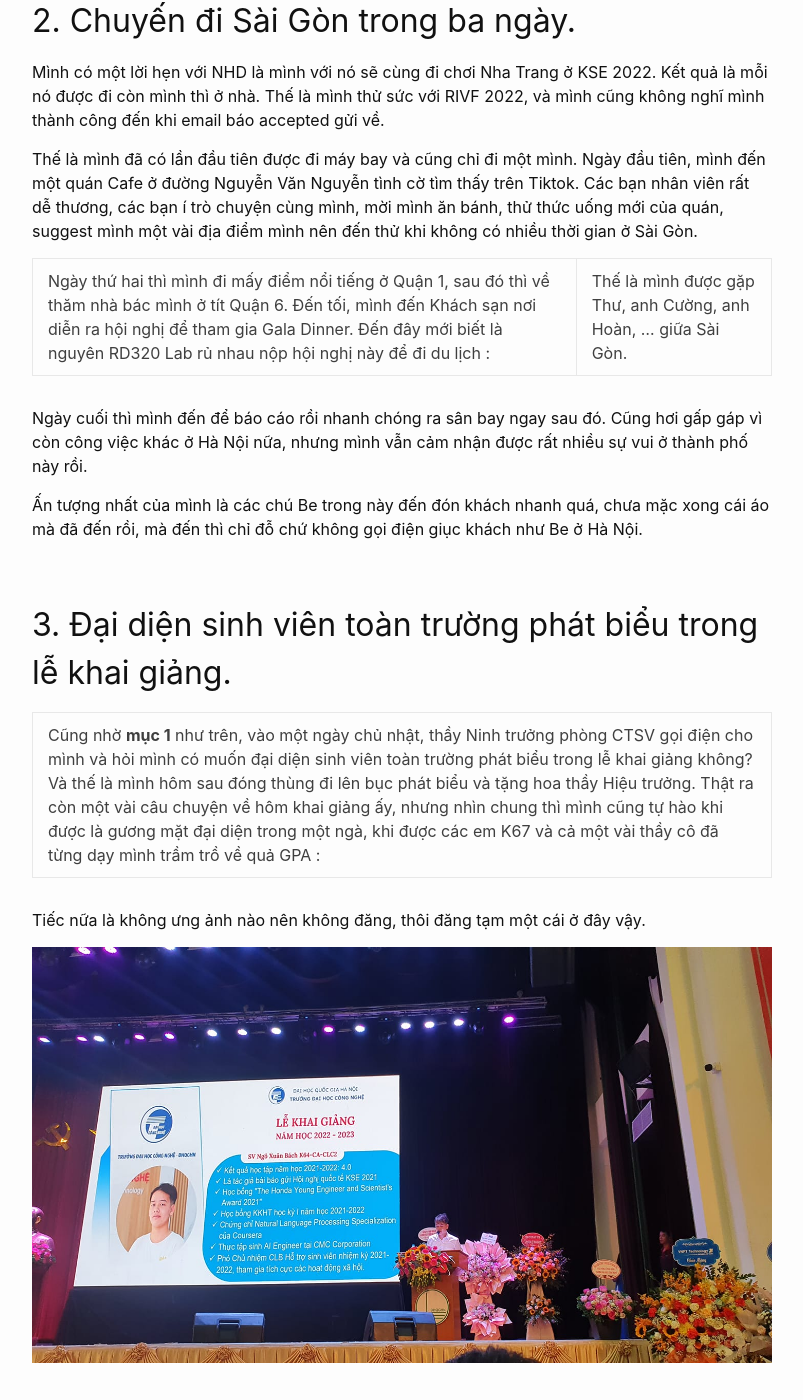
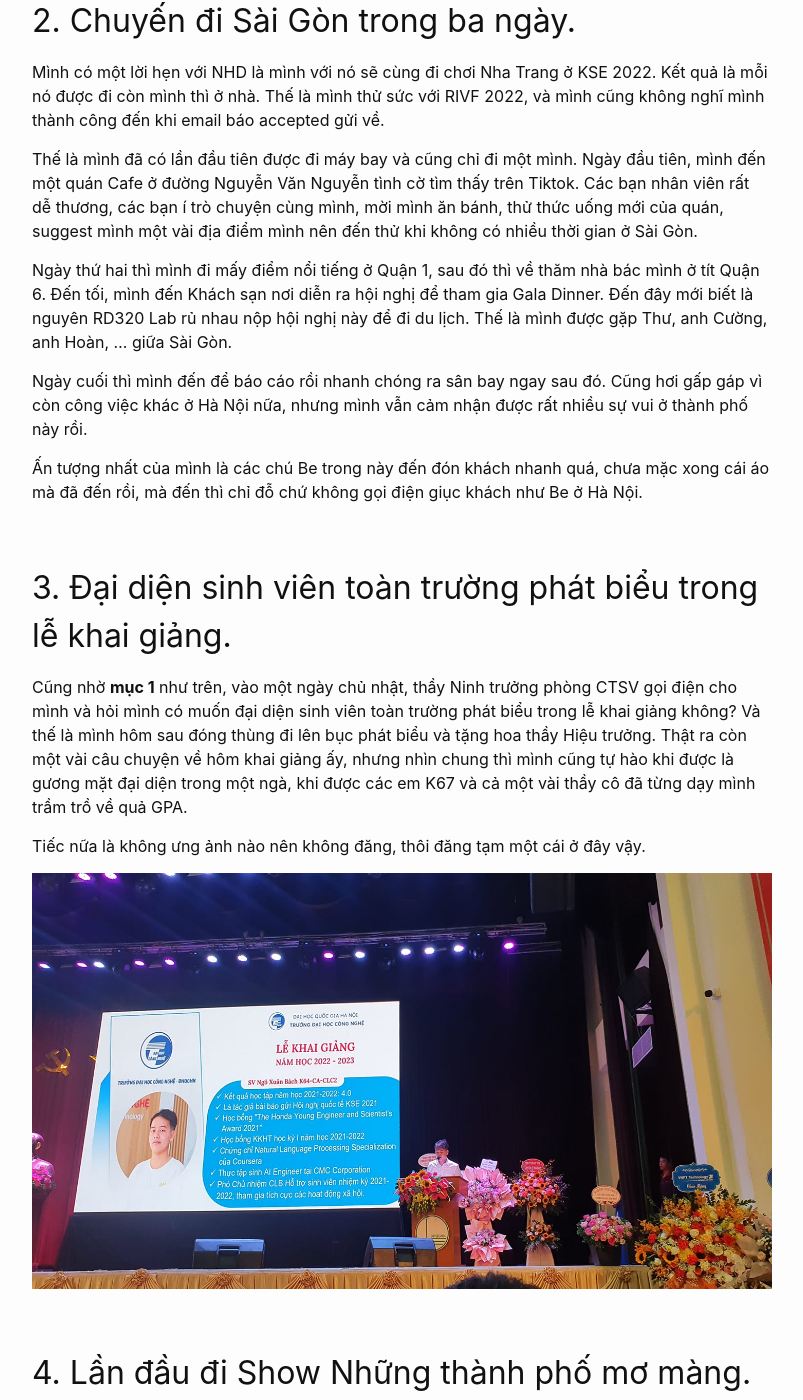
Before and after one commit to backnx/backnx.github.io, a Jekyll site: the page built from _posts/2023-01-17-Tôi-nói-về-tôi-của-năm-Nhâm-Dần.md, in a window 1280 px wide and 1400 px high, scrolled down 1199 px. Shown: the whole window, without its empty margins (238-1041 px from the left). Built offline with Jekyll 4.4.1, drawn with Linux system fonts in a browser that asks for light colours.

Commit message:
Viet bai moi them ti

```diff
--- a/_posts/2023-01-17-Tôi-nói-về-tôi-của-năm-Nhâm-Dần.md
+++ b/_posts/2023-01-17-Tôi-nói-về-tôi-của-năm-Nhâm-Dần.md
@@ -13,7 +13,7 @@ Chắc là mình sẽ kể theo trình tự mình nhớ cái nào trước thì
 
 Tóm tắt thì là mình đạt điểm tuyệt đối ở kỳ I năm ba, kỳ II năm ba và mấy ngày trước thì là kỳ I của năm cuối (mong năm nay là năm cuối thật).
 
-![Thành tích nho nhỏ của mình](/assets/imageFor2023/bangdiem.jpg)
+![Thành tích nho nhỏ của mình](/assets/imageFor2023/bangdiem.JPG)
 
 Dài dòng hơn thì trong kỳ học Online mình cảm thấy mình có nhiều thời gian để học hơn: không phải di chuyển, không thể đi chơi, hầu như toàn bộ thời gian là ở bên Laptop. Thật ra mình bắt đầu học kỳ với tâm lý khá thoải mái, không đặt nặng là phải bao nhiêu điểm. Thế rồi 4.0 đầu tiên nó đến, thì mình lại nghĩ thêm là làm thế nào để giữ, liệu mình có thể 4.0 lần nữa không, CPA cao thì được lợi này này kia này.. Và thế là mình tiếp tục, và may mắn là nó "tiếp tục" được tận hai lần.
 
@@ -25,7 +25,7 @@ Mình có một lời hẹn với NHD là mình với nó sẽ cùng đi chơi N
 
 Thế là mình đã có lần đầu tiên được đi máy bay và cũng chỉ đi một mình. Ngày đầu tiên, mình đến một quán Cafe ở đường Nguyễn Văn Nguyễn tình cờ tìm thấy trên Tiktok. Các bạn nhân viên rất dễ thương, các bạn í trò chuyện cùng mình, mời mình ăn bánh, thử thức uống mới của quán, suggest mình một vài địa điểm mình nên đến thử khi không có nhiều thời gian ở Sài Gòn.
 
-Ngày thứ hai thì mình đi mấy điểm nổi tiếng ở Quận 1, sau đó thì về thăm nhà bác mình ở tít Quận 6. Đến tối, mình đến Khách sạn nơi diễn ra hội nghị để tham gia Gala Dinner. Đến đây mới biết là nguyên RD320 Lab rủ nhau nộp hội nghị này để đi du lịch :| Thế là mình được gặp Thư, anh Cường, anh Hoàn, ... giữa Sài Gòn.
+Ngày thứ hai thì mình đi mấy điểm nổi tiếng ở Quận 1, sau đó thì về thăm nhà bác mình ở tít Quận 6. Đến tối, mình đến Khách sạn nơi diễn ra hội nghị để tham gia Gala Dinner. Đến đây mới biết là nguyên RD320 Lab rủ nhau nộp hội nghị này để đi du lịch. Thế là mình được gặp Thư, anh Cường, anh Hoàn, ... giữa Sài Gòn.
 
 Ngày cuối thì mình đến để báo cáo rồi nhanh chóng ra sân bay ngay sau đó. Cũng hơi gấp gáp vì còn công việc khác ở Hà Nội nữa, nhưng mình vẫn cảm nhận được rất nhiều sự vui ở thành phố này rồi.
 
@@ -33,7 +33,7 @@ Ngày cuối thì mình đến để báo cáo rồi nhanh chóng ra sân bay ng
 
 ## 3. Đại diện sinh viên toàn trường phát biểu trong lễ khai giảng.
 
-Cũng nhờ **mục 1** như trên, vào một ngày chủ nhật, thầy Ninh trưởng phòng CTSV gọi điện cho mình và hỏi mình có muốn đại diện sinh viên toàn trường phát biểu trong lễ khai giảng không? Và thế là mình hôm sau đóng thùng đi lên bục phát biểu và tặng hoa thầy Hiệu trưởng. Thật ra còn một vài câu chuyện về hôm khai giảng ấy, nhưng nhìn chung thì mình cũng tự hào khi được là gương mặt đại diện trong một ngà, khi được các em K67 và cả một vài thầy cô đã từng dạy mình trầm trồ về quả GPA :|
+Cũng nhờ **mục 1** như trên, vào một ngày chủ nhật, thầy Ninh trưởng phòng CTSV gọi điện cho mình và hỏi mình có muốn đại diện sinh viên toàn trường phát biểu trong lễ khai giảng không? Và thế là mình hôm sau đóng thùng đi lên bục phát biểu và tặng hoa thầy Hiệu trưởng. Thật ra còn một vài câu chuyện về hôm khai giảng ấy, nhưng nhìn chung thì mình cũng tự hào khi được là gương mặt đại diện trong một ngà, khi được các em K67 và cả một vài thầy cô đã từng dạy mình trầm trồ về quả GPA.
 
 Tiếc nữa là không ưng ảnh nào nên không đăng, thôi đăng tạm một cái ở đây vậy.
 
```
